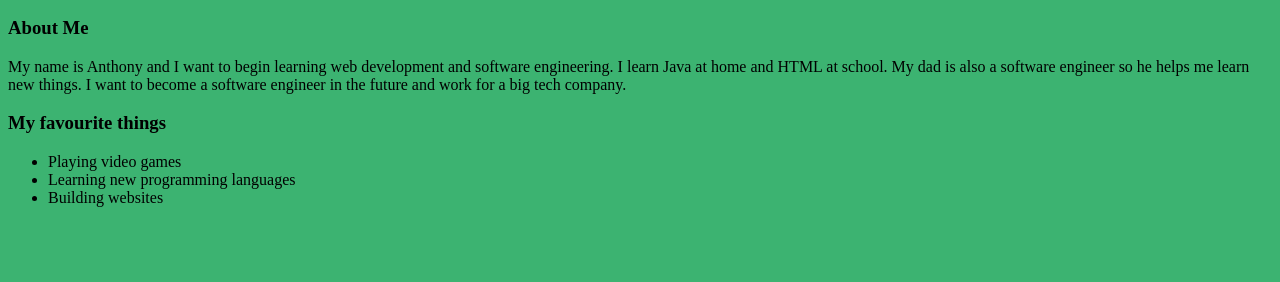
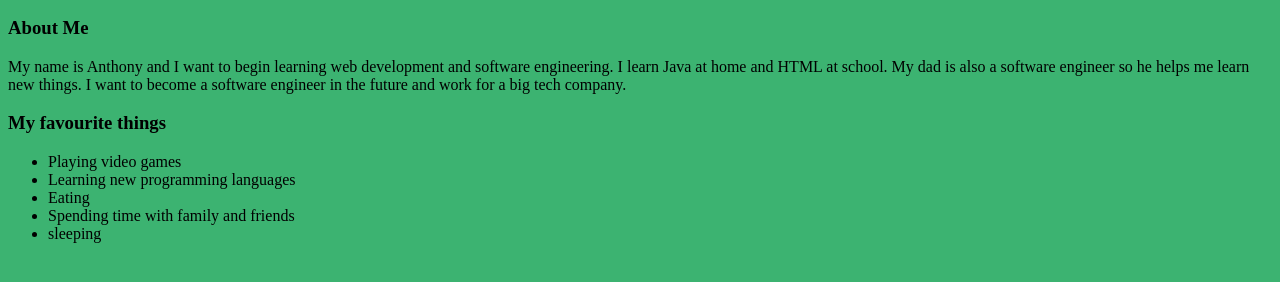
Before and after one commit to MegaSvin-gif/Portfolio, a plain HTML site: page index.html in a window 1280 px wide. Shown: the part 110-392 px from the top of the page. Drawn offline with Linux system fonts and the light colour scheme.

Commit message:
Update index.html title and enhance favorite things list

```diff
--- a/index.html
+++ b/index.html
@@ -3,7 +3,7 @@
 <head>
     <meta charset="UTF-8">
     <meta name="viewport" content="width=device-width, initial-scale=1.0">
-    <title>Document</title>
+    <title>Anthony's Portfolio</title>
 </head>
 <body style="background-color:MediumSeaGreen;">
     <h1 style="background-color:DodgerBlue;">My Portfolio</h1>
@@ -17,8 +17,14 @@
     <ul>
         <li>Playing video games</li>
         <li>Learning new programming languages</li>
-        <li>Building websites</li>
+        <li>Eating</li>
+        <li>Spending time with family and friends</li>
+        <li>sleeping</li>
     </ul>
+
+
+
+
 
 
 
```
Also changed, not shown: test.html (added).
